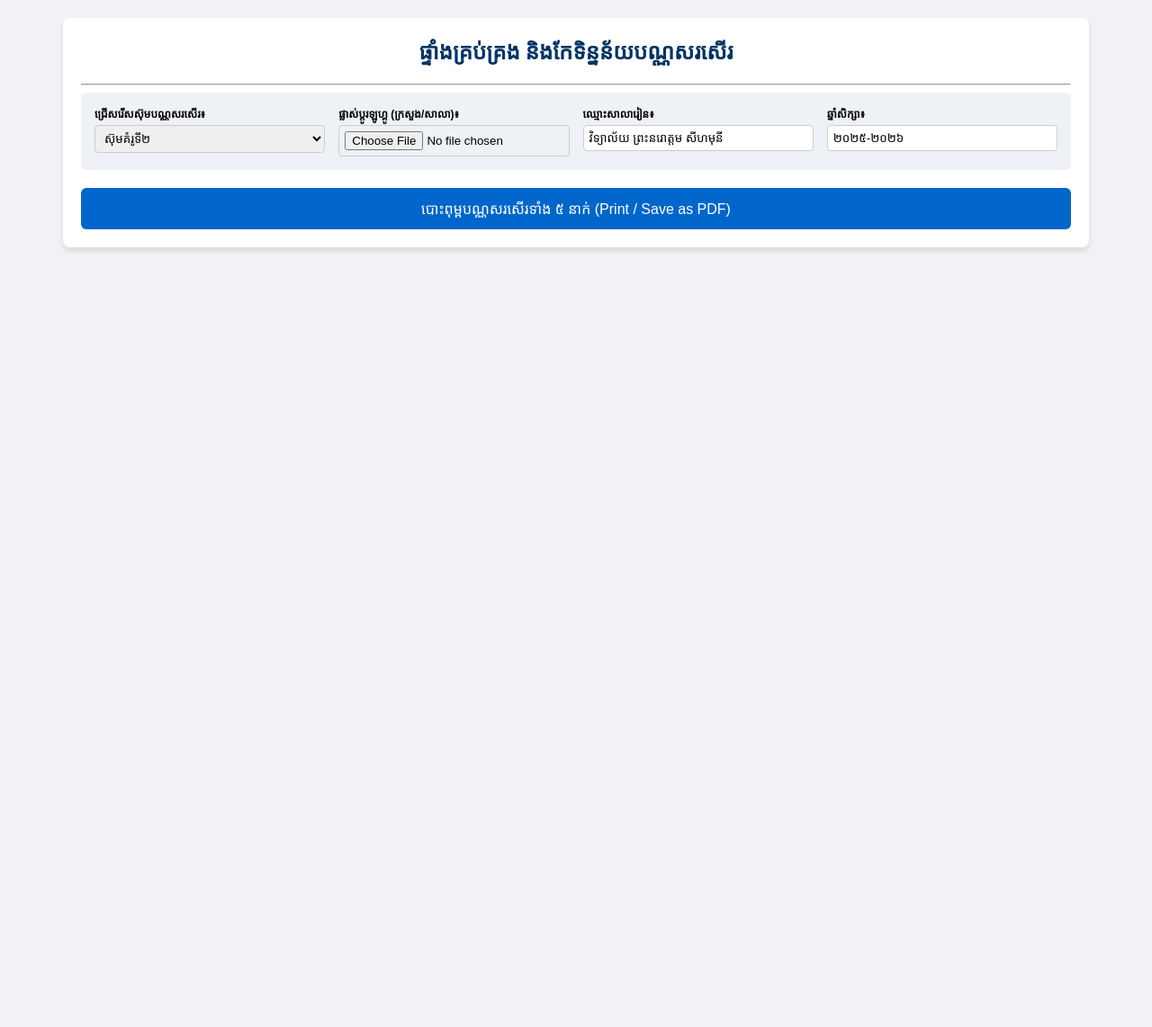
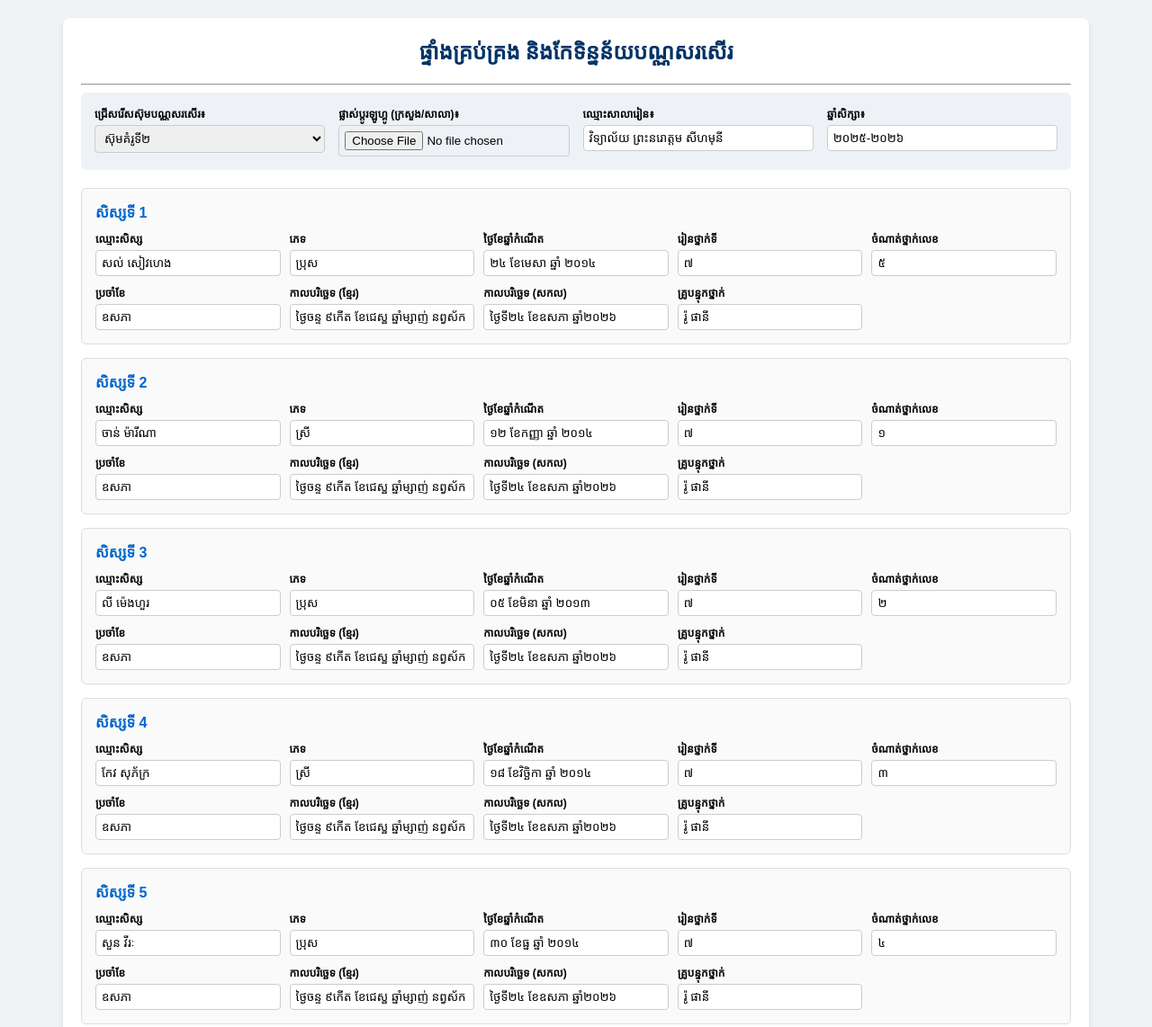
Before and after one commit to chempisal/certificateme, a plain HTML site: page index.html in a window 1280 px wide. Shown: the top 1142 px of the page at 90% size. Before the commit the page ends 800 px from the top, so only its background shows below. Drawn offline with Linux system fonts and the light colour scheme; a web font is replaced by a local one.

Commit message:
Update index.html

```diff
--- a/index.html
+++ b/index.html
@@ -297,7 +297,11 @@
     <script>
         // ទិន្នន័យលំនាំដើមរបស់សិស្សទាំង ៥ នាក់ (អាចកែបានតាមចិត្ត)
         const defaultStudents = [
-
+            { name: "សល់ សៀវហេង", sex: "ប្រុស", dob: "២៤ ខែមេសា ឆ្នាំ ២០១៤", class: "៧ \"C\"", rank: "៥", month: "ឧសភា", dateKh: "ថ្ងៃចន្ទ ៩កើត ខែជេស្ឋ ឆ្នាំម្សាញ់ នព្វស័ក ព.ស ២៥៧០", dateEn: "ថ្ងៃទី២៤ ខែឧសភា ឆ្នាំ២០២៦", teacher: "រ៉ូ ផានី" },
+            { name: "ចាន់ ម៉ារីណា", sex: "ស្រី", dob: "១២ ខែកញ្ញា ឆ្នាំ ២០១៤", class: "៧ \"C\"", rank: "១", month: "ឧសភា", dateKh: "ថ្ងៃចន្ទ ៩កើត ខែជេស្ឋ ឆ្នាំម្សាញ់ នព្វស័ក ព.ស ២៥៧០", dateEn: "ថ្ងៃទី២៤ ខែឧសភា ឆ្នាំ២០២៦", teacher: "រ៉ូ ផានី" },
+            { name: "លី ម៉េងហួរ", sex: "ប្រុស", dob: "០៥ ខែមិនា ឆ្នាំ ២០១៣", class: "៧ \"C\"", rank: "២", month: "ឧសភា", dateKh: "ថ្ងៃចន្ទ ៩កើត ខែជេស្ឋ ឆ្នាំម្សាញ់ នព្វស័ក ព.ស ២៥៧០", dateEn: "ថ្ងៃទី២៤ ខែឧសភា ឆ្នាំ២០២៦", teacher: "រ៉ូ ផានី" },
+            { name: "កែវ សុភ័ក្រ", sex: "ស្រី", dob: "១៨ ខែវិច្ឆិកា ឆ្នាំ ២០១៤", class: "៧ \"C\"", rank: "៣", month: "ឧសភា", dateKh: "ថ្ងៃចន្ទ ៩កើត ខែជេស្ឋ ឆ្នាំម្សាញ់ នព្វស័ក ព.ស ២៥៧០", dateEn: "ថ្ងៃទី២៤ ខែឧសភា ឆ្នាំ២០២៦", teacher: "រ៉ូ ផានី" },
+            { name: "សួន វីរៈ", sex: "ប្រុស", dob: "៣០ ខែធ្នូ ឆ្នាំ ២០១៤", class: "៧ \"C\"", rank: "៤", month: "ឧសភា", dateKh: "ថ្ងៃចន្ទ ៩កើត ខែជេស្ឋ ឆ្នាំម្សាញ់ នព្វស័ក ព.ស ២៥៧០", dateEn: "ថ្ងៃទី២៤ ខែឧសភា ឆ្នាំ២០២៦", teacher: "រ៉ូ ផានី" }
         ];
 
         // តំណភ្ជាប់រូបភាពលំនាំដើម
```
